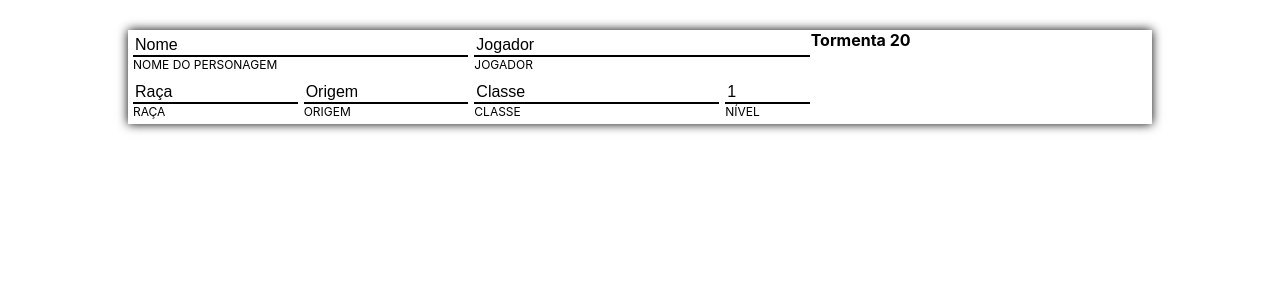
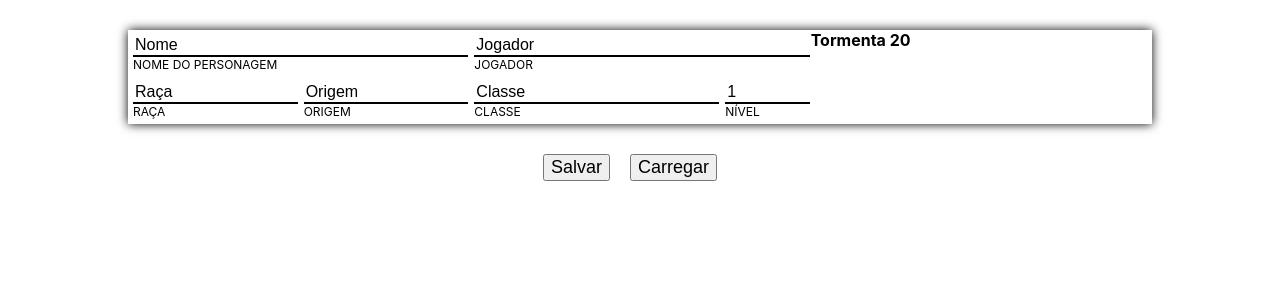
Before and after one commit to SandovalDanilo/ficha-tormenta-20, a React (Create React App) app: page / in a window 1280 px wide. Shown: the top 300 px of the page. Built offline with nearby package versions, Linux system fonts and the light colour scheme.

Commit message:
Save/read from local storage

```diff
--- a/src/App.css
+++ b/src/App.css
@@ -1,6 +1,18 @@
-.App {
+.Ficha {
   width: 80%;
   min-width: 800px;
   margin: 30px auto 0;
   box-shadow: 0px 0px 10px 0px #000;
 }
+
+.actions {
+  width: 80%;
+  min-width: 800px;
+  margin: 30px auto 0;
+  text-align: center;
+}
+
+.actions button {
+  font-size: 18px;
+  margin-right: 20px;
+}
--- a/src/App.js
+++ b/src/App.js
@@ -19,14 +19,37 @@
 
   handleChange = (e) => {
     this.setState({[e.target.id]: e.target.value});
+    console.log(JSON.stringify(this.state))
+  }
+
+  saveLocal = () => {
+    localStorage.setItem('ficha', JSON.stringify(this.state));
+  }
+
+  loadLocal = () => {
+    let ficha = localStorage.ficha;
+    if(ficha !== undefined) {
+      this.setState(JSON.parse(ficha));
+    }
   }
 
   render() {
     return (
       <div className="App">
-        <header className="App-header">
-          <Header state={this.state} handleChange={this.handleChange} />
-        </header>
+        <div className="Ficha">
+          <header className="App-header">
+            <Header state={this.state} handleChange={this.handleChange} />
+          </header>
+        </div>
+
+        <div className="actions">
+          <button onClick={this.saveLocal}>
+            Salvar
+          </button>
+          <button onClick={this.loadLocal}>
+            Carregar
+          </button>
+        </div>
       </div>
     )
   }
--- a/src/components/Header.js
+++ b/src/components/Header.js
@@ -15,7 +15,7 @@
           <div className="raca-origem">
             <div className="input-wrapper">
               <input id="raca" value={this.props.state.raca}
-                             onChange={(e) => this.props.handleChange(e)} />
+                               onChange={(e) => this.props.handleChange(e)} />
               <label htmlFor="raca">Raça</label>
             </div>
             <div className="input-wrapper">
```
